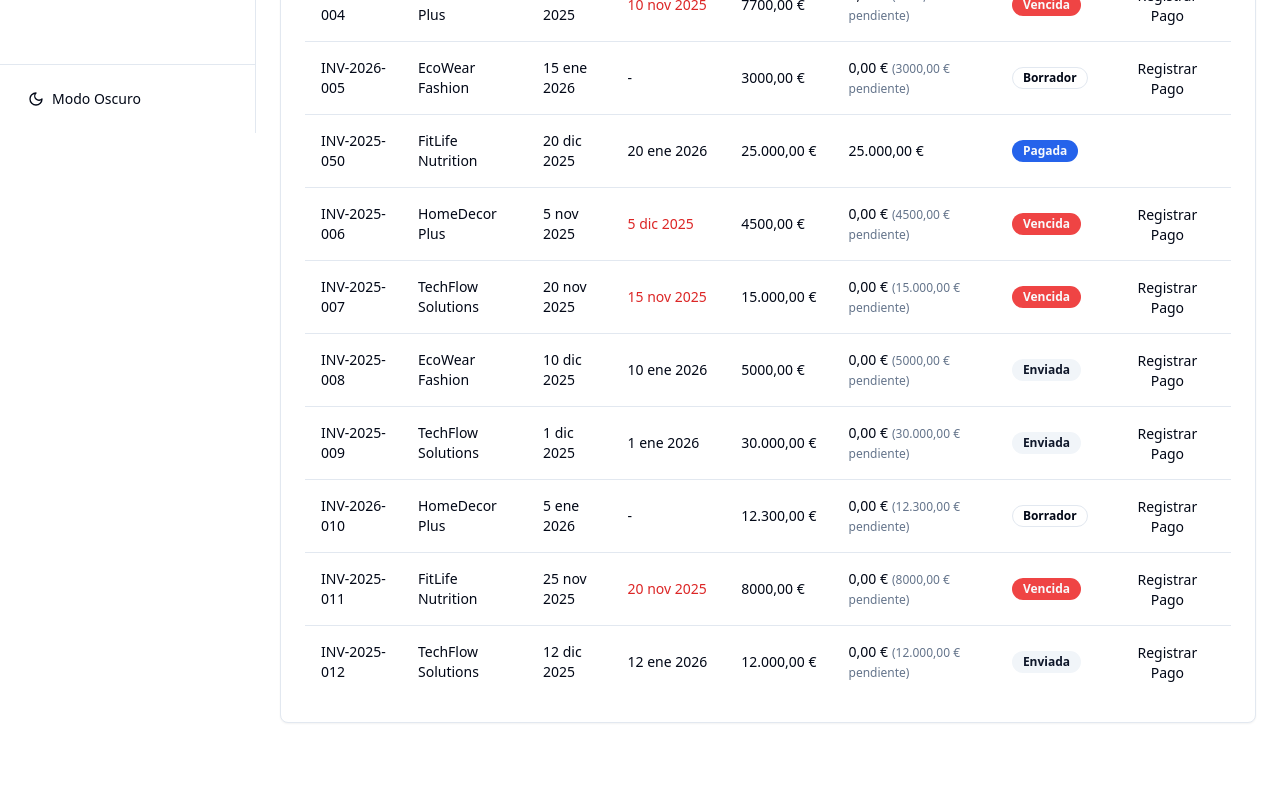
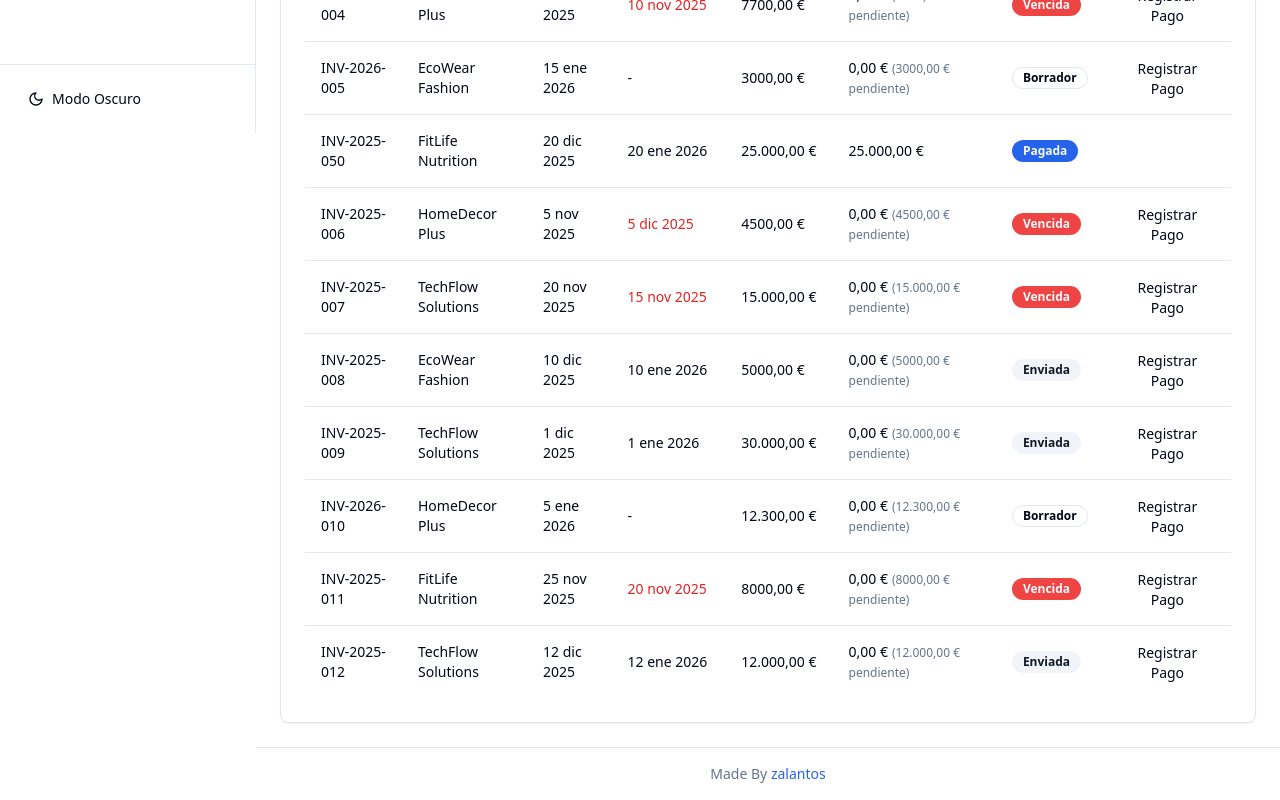
Before and after one commit to tomasrodriguez1/prhub_test2, a React (Vite) app: page /invoices in a window 1280 px wide. Shown: the part 667-1467 px from the top of the page. Before the commit the page ends 1414 px from the top, so only its background shows below. Built offline with nearby package versions, Linux system fonts and the light colour scheme.

Commit message:
aprovisionamiento de worktree

```diff
--- a/src/layouts/AppLayout.tsx
+++ b/src/layouts/AppLayout.tsx
@@ -169,6 +169,23 @@
         <div className="container mx-auto p-4 md:p-6">{children}</div>
       </main>
 
+      {/* Footer */}
+      <footer className={cn('border-t bg-card py-4', !isMobile && 'ml-64', isMobile && 'pb-20')}>
+        <div className="container mx-auto px-4 md:px-6">
+          <p className="text-center text-sm text-muted-foreground">
+            Made By{' '}
+            <a
+              href="https://zalantos.com"
+              target="_blank"
+              rel="noopener noreferrer"
+              className="text-primary hover:underline"
+            >
+              zalantos
+            </a>
+          </p>
+        </div>
+      </footer>
+
       {/* Mobile Bottom Navigation */}
       {isMobile && (
         <nav className="fixed bottom-0 left-0 right-0 z-40 border-t bg-card">
--- a/vite.config.ts
+++ b/vite.config.ts
@@ -24,5 +24,6 @@
   preview: {
     port: 4173,
     host: true,
+    allowedHosts: true,
   },
 })
```
